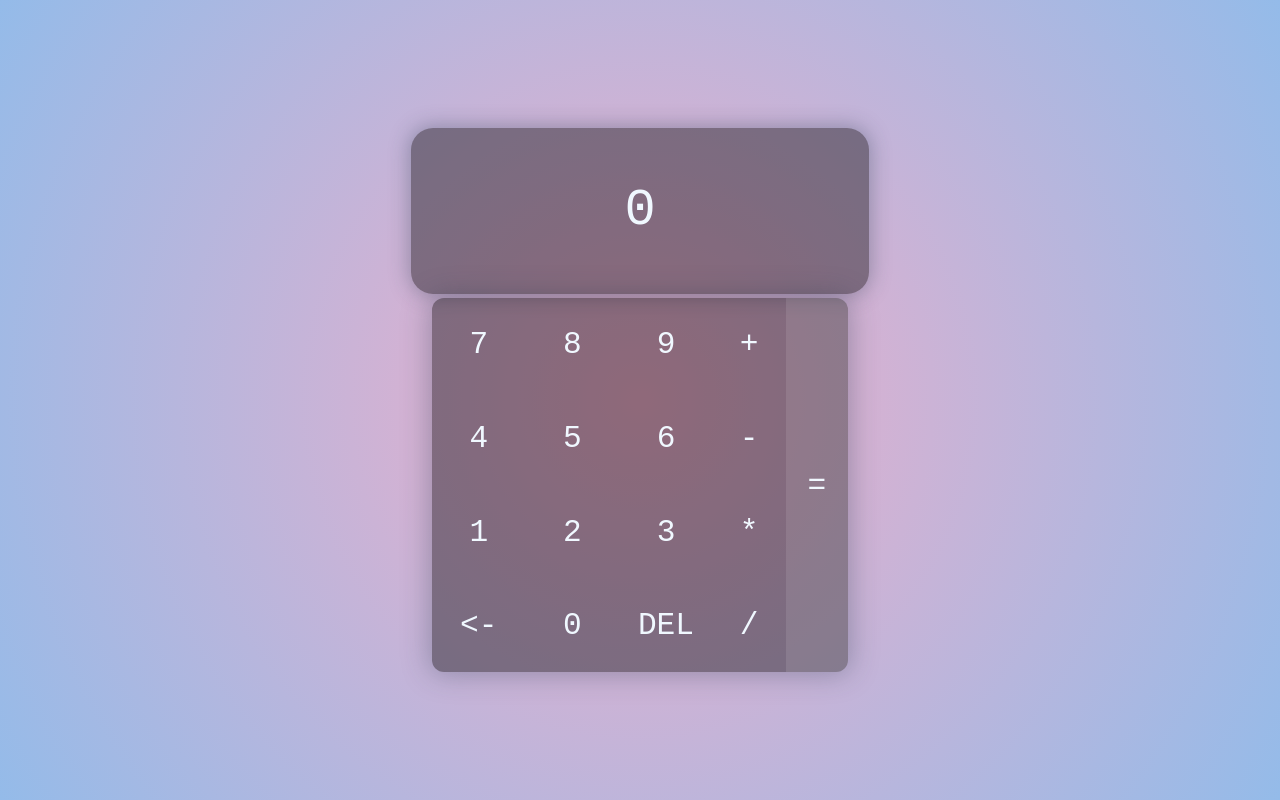
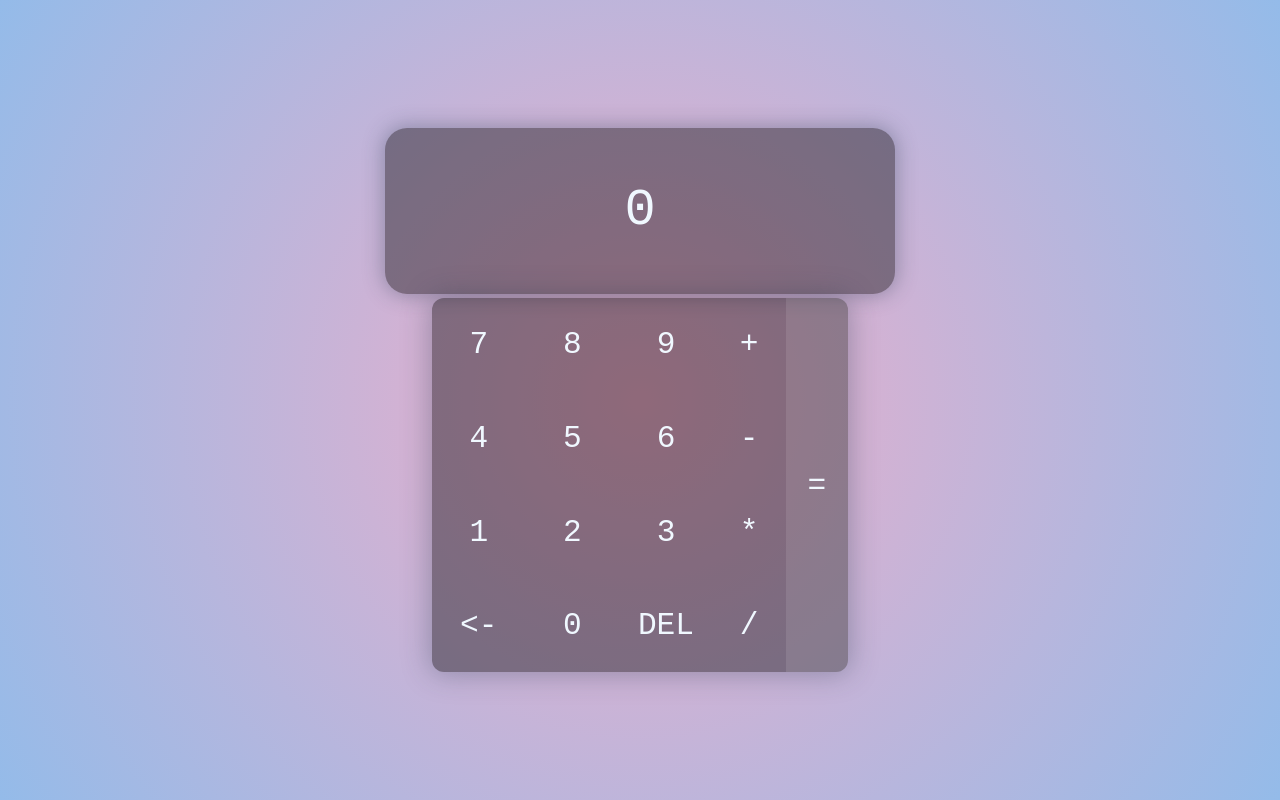
Before and after one commit to DaniilRen/Calculator, a plain HTML site: page index.html in a window 1280 px wide. Drawn offline with Linux system fonts and the light colour scheme.

Commit message:
some css changes

```diff
--- a/style.css
+++ b/style.css
@@ -28,6 +28,7 @@
   height: calc(var(--index) * 8);
   background-color: var(--shadow);
   display: flex;
+  padding: 0 calc(var(--index) * 1.25);
 }
 
 .input-area {
```
